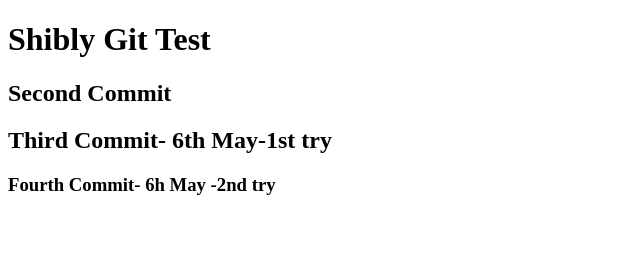
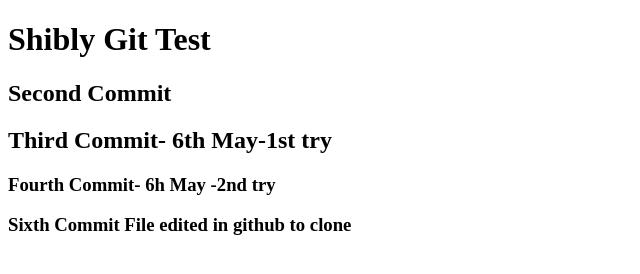
Before and after one commit to Shibly28/testgit-firstproject, a plain HTML site: page index.html in a window 1280 px wide. Shown: the whole page, without its empty margins (0-640 px from the left). Drawn offline with Linux system fonts and the light colour scheme.

Commit message:
Update index.html
updated in githiub-test

```diff
--- a/index.html
+++ b/index.html
@@ -10,5 +10,6 @@
     <h2>Second Commit</h2>
     <h2>Third Commit- 6th May-1st try</h2>
     <h3>Fourth Commit- 6h May -2nd try</h3>
+    <h3>Sixth Commit File edited in github to clone</h3>
 </body>
 </html>
```
